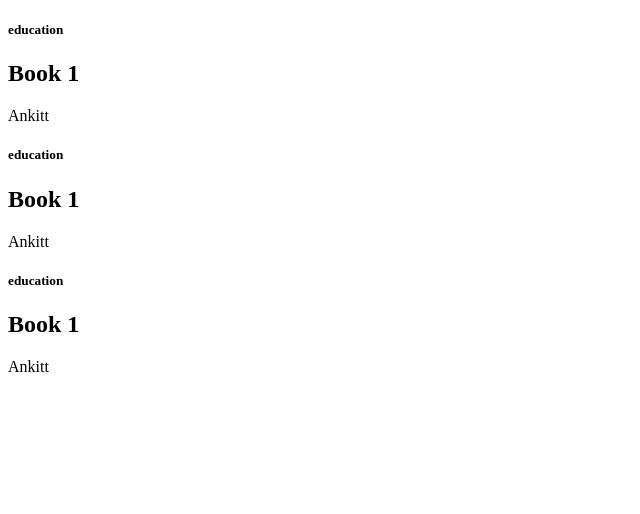
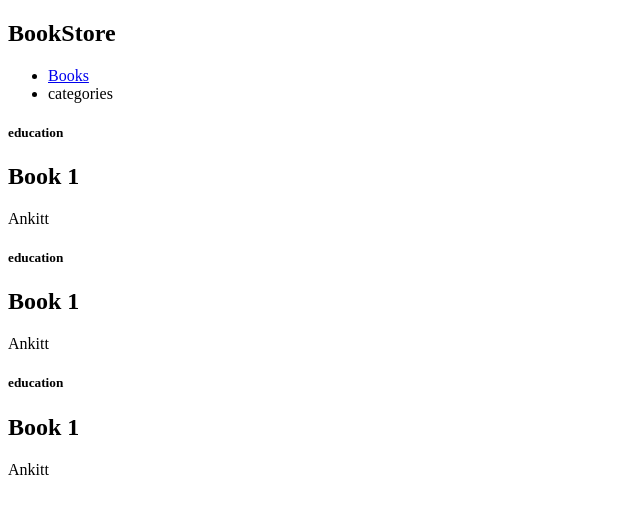
Before and after one commit to ankitt26/Bookstore, a React (Create React App) app: page / in a window 1280 px wide. Shown: the top 514 px of the page, without its empty margins (0-640 px from the left). Built offline with nearby package versions, Linux system fonts and the light colour scheme.

Commit message:
Add Navbar component

```diff
--- a/src/components/Home.js
+++ b/src/components/Home.js
@@ -1,4 +1,5 @@
 import Book from './Book';
+import Navbar from './Navbar';
 
 const Home = () => {
   const BookList = [
@@ -23,7 +24,15 @@ const Home = () => {
   ];
 
   return (
-    BookList.map((value) => <Book key={value.id} bookitem={value} />));
+    <>
+      <Navbar />
+      <div>
+        {BookList.map((value) => (
+          <Book key={value.id} bookitem={value} />
+        ))}
+      </div>
+    </>
+  );
 };
 
 export default Home;
--- /dev/null
+++ b/src/components/Navbar.js
@@ -0,0 +1,19 @@
+import { NavLink } from 'react-router-dom';
+import Book from './Book';
+
+const Navbar = () => (
+  <nav className="nav">
+    <h1>BookStore</h1>
+    <ul>
+      <li>
+        {' '}
+        <NavLink to={Book}>Books</NavLink>
+      </li>
+      <li>
+        categories
+      </li>
+    </ul>
+  </nav>
+);
+
+export default Navbar;
```
